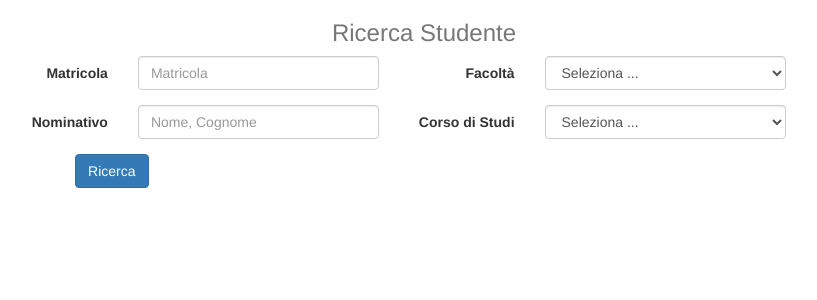
After one commit to Mesolo/test, a PHP site: page /getlavoro/ricerca.php in a window 1280 px wide. The commit adds this page. Shown: the top 300 px of the page, without its empty margins (216-1033 px from the left). Run offline with PHP 8.4, Linux system fonts and the light colour scheme; data that the repository does not hold is empty.

Commit message:
finished

```diff
--- a/css/validation.css
+++ b/css/validation.css
@@ -8,3 +8,6 @@ input.error:focus {
     border: 1px dotted red;
     box-shadow: inset 0 1px 1px rgba(0,0,0,.075),0 0 8px rgba(232, 10, 10, 0.6);
 }
+#errore-ricerca {
+    display: none;
+}
--- /dev/null
+++ b/ricerca.php
@@ -0,0 +1,107 @@
+<?php
+
+include('libs/conn.php');
+
+//prendo le facoltà da mostrare nel dropdown relativo
+$facolta = $conn->query("SELECT * FROM facolta");
+
+//prendo tutti i corsi disponibioli da mostrare nel dropdown relativo
+$corsi = $conn->query("SELECT cdcorso, corso FROM corsi");
+
+?>
+
+<!doctype html>
+<html>
+<head>
+    <meta charset="utf-8">
+    <link rel="stylesheet" href="css/bootstrap.min.css">
+    <link rel="stylesheet" href="css/validation.css">
+    <script src="js/jquery-3.1.1.min.js"></script>
+    <script src="js/jquery.validate.min.js"></script>
+</head>
+<body>
+
+<div class="row">
+
+    <div class="col-md-8 col-md-offset-2">
+
+        <h3 class="text-muted text-center">Ricerca Studente</h3>
+
+        <div class="alert alert-warning alert-dismissible" role="alert" id="errore-ricerca">
+            <button type="button" class="close" data-dismiss="alert" aria-label="Chiudi"><span aria-hidden="true">&times;</span></button>
+            <p class="text-center">Inserisci almeno un criterio di ricerca.</p>
+        </div>
+
+        <form class="form-horizontal" method="post" action="libs/ricerca.php" id="formRicerca">
+
+            <div class="row">
+                <div class="form-group col-md-6">
+                    <label for="matricola" class="col-sm-4 control-label">Matricola</label>
+                    <div class="col-sm-8">
+                        <input type="text" class="form-control" id="matricola" name="matricola" placeholder="Matricola">
+                    </div>
+                </div>
+                <div class="form-group col-md-6">
+                    <label for="cdfacolta" class="col-sm-4 control-label">Facoltà</label>
+                    <div class="col-sm-8">
+                        <select class="form-control" name="cdfacolta" id="cdfacolta" required>
+                            <option selected disabled style="display: none">Seleziona ...</option>
+                            <?php while($res = $facolta->fetch_assoc()): ?>
+                                <option value="<?php echo $res['cdfacolta'] ?>"><?php echo $res['facolta'] ?></option>
+                            <?php endwhile; ?>
+                        </select>
+                    </div>
+                </div>
+            </div>
+
+            <div class="row">
+                <div class="form-group col-md-6">
+                    <label for="nominativo" class="col-sm-4 control-label">Nominativo</label>
+                    <div class="col-sm-8">
+                        <input type="text" class="form-control" id="nominativo" name="nominativo" placeholder="Nome, Cognome">
+                    </div>
+                </div>
+
+                <div class="form-group col-md-6">
+                    <label for="cdcorso" class="col-sm-4 control-label">Corso di Studi</label>
+                    <div class="col-sm-8">
+                        <select class="form-control" name="cdcorso" id="cdcorso">
+                            <option selected disabled style="display:none;">Seleziona ...</option>
+                            <?php while($res = $corsi->fetch_assoc()): ?>
+                                <option value="<?php echo $res['cdcorso'] ?>"><?php echo $res['corso'] ?></option>
+                            <?php endwhile; ?>
+                        </select>
+                    </div>
+                </div>
+            </div>
+
+            <div class="form-group">
+                <div class="col-sm-offset-1 col-sm-10">
+                    <button type="submit" class="btn btn-primary">Ricerca</button>
+                </div>
+            </div>
+
+        </form>
+
+    </div>
+
+</div>
+
+
+<script src="js/bootstrap.min.js"></script>
+<script>
+    $("#formRicerca").on('submit', function (event) {
+        var okForSubmit = false;
+        $(this).find("input[type=text], select").each(function (index, field) {
+            if($(field).val() != "" && $(field).val() != null)
+                okForSubmit = true;
+        });
+        if(! okForSubmit) {
+            event.preventDefault();
+            $("#errore-ricerca").show();
+        }
+    });
+</script>
+
+</body>
+</html>
```
Also changed, not shown: index.php (+6 -2 lines), libs/ricerca.php (added, +102 -0 lines), libs/ajax_corsi.php (renamed from libs/ajax.php).
